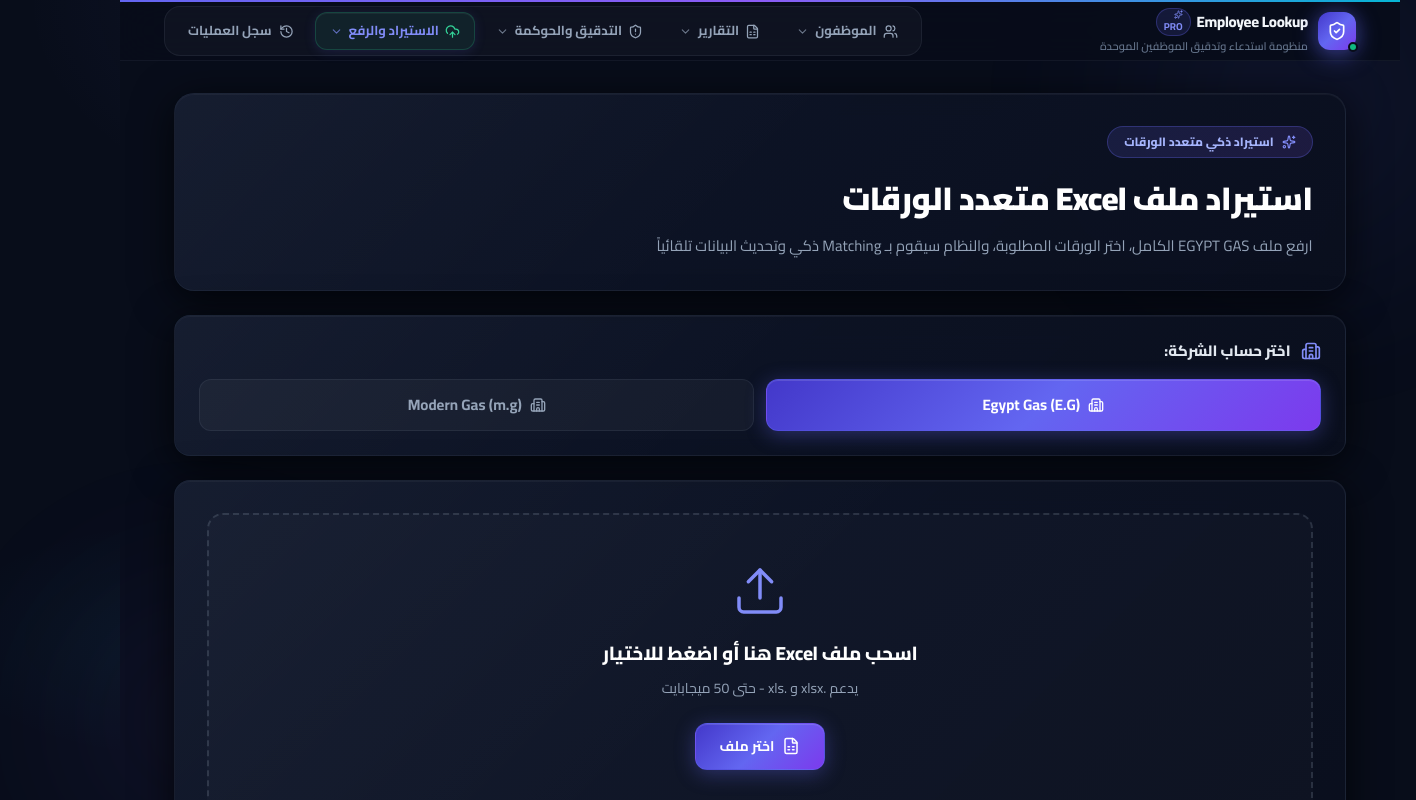
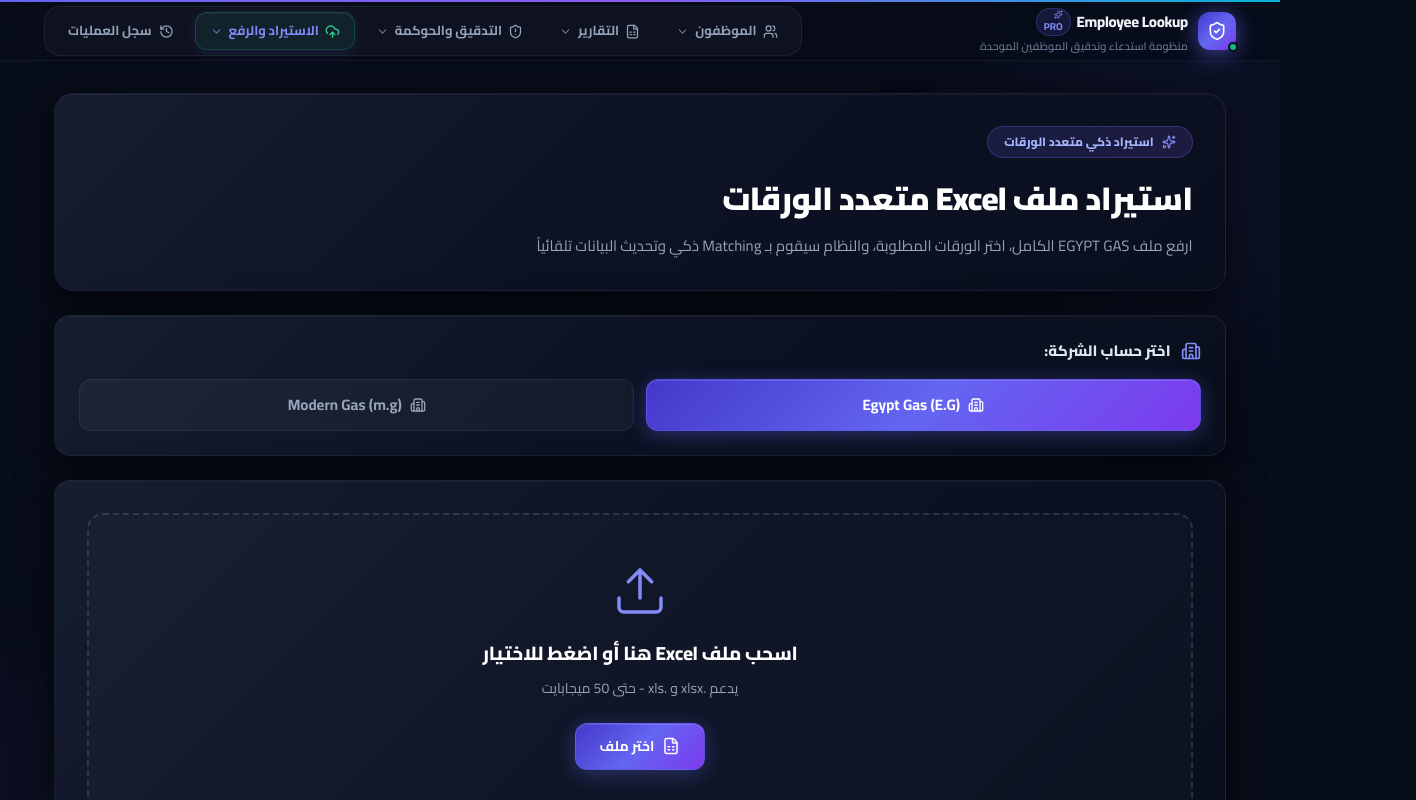
Before and after one commit to hassan727/Social.insurance, a Next.js app: page /smart-import in a window 1280 px wide. Shown: the top 800 px of the page, 1416 px wide, since content can reach past the window. Built offline with nearby package versions, Linux system fonts and the light colour scheme.

Commit message:
Wrap main content in a div for layout structure

```diff
--- a/app/smart-import/page.tsx
+++ b/app/smart-import/page.tsx
@@ -239,7 +239,7 @@ export default function SmartImportPage() {
   };
 
   return (
-    <>
+    <div style={{ minHeight: '100vh', display: 'flex', flexDirection: 'column', position: 'relative', overflowX: 'clip' }}>
       <div className="orb orb-tl" />
       <div className="orb orb-bl" />
 
@@ -614,6 +614,6 @@ export default function SmartImportPage() {
           </motion.div>
         )}
       </main>
-    </>
+    </div>
   );
 }
```
